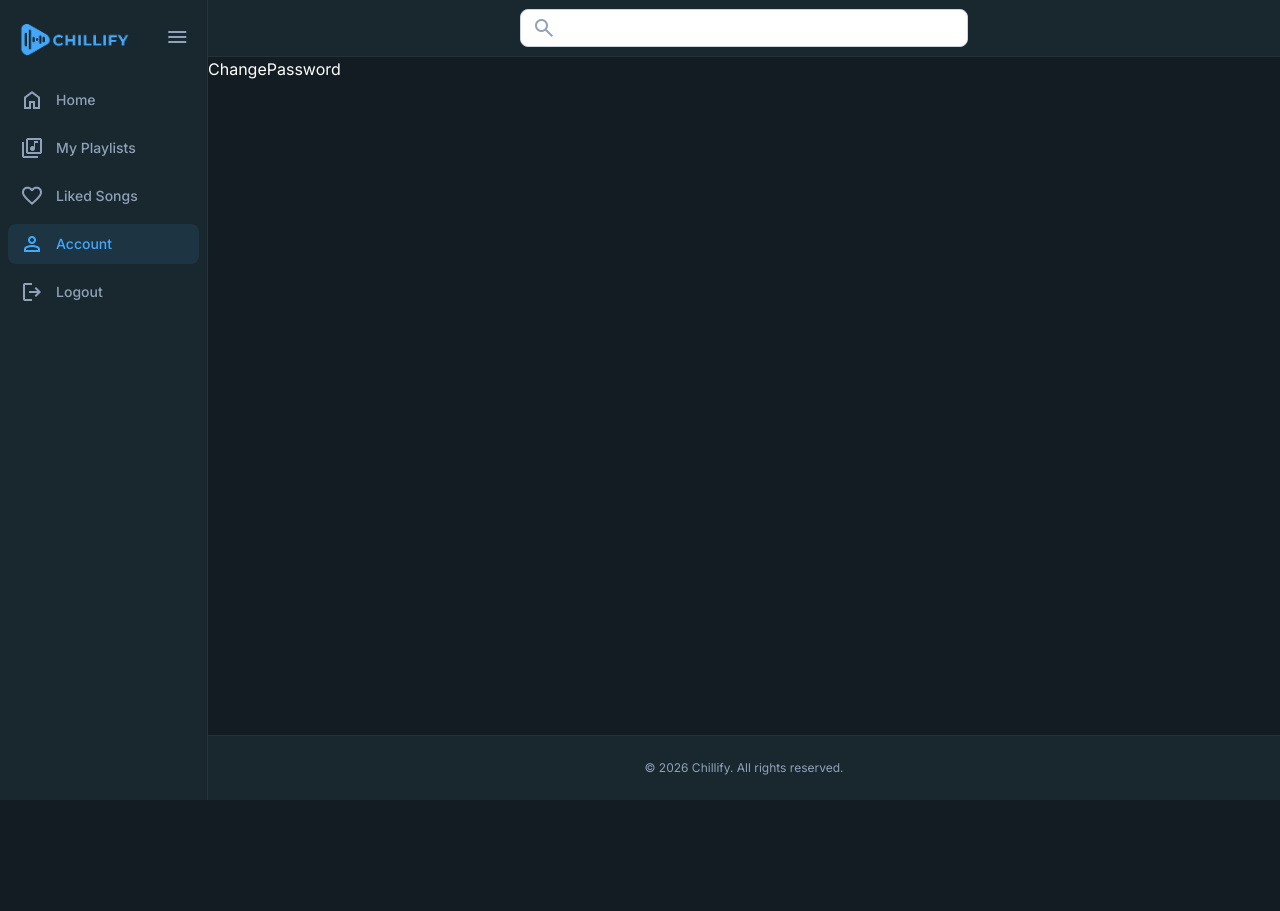
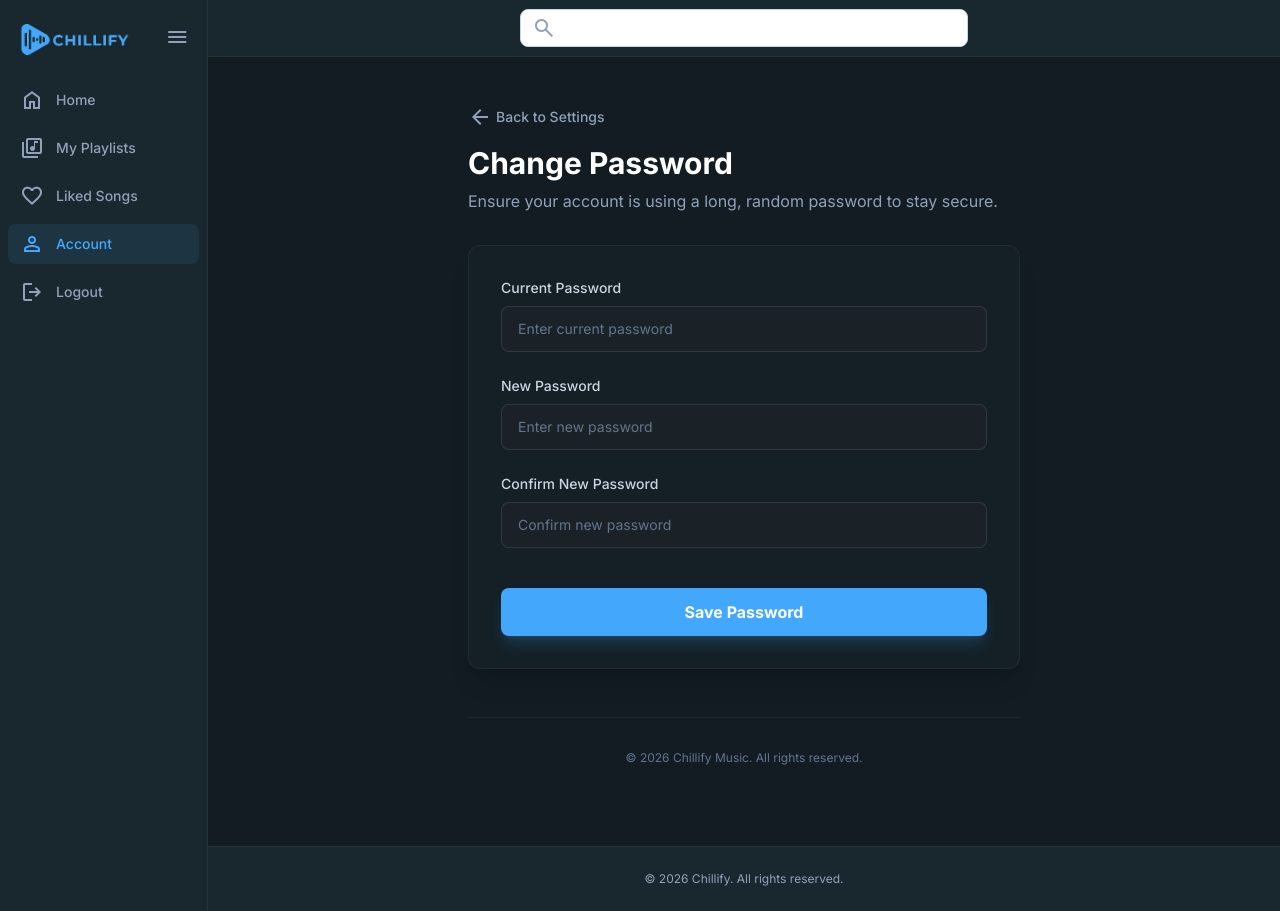
Before and after one commit to DannielVo/Chillify, a React (Vite) app: page /account/change-password in a window 1280 px wide. Before the commit the page ends 800 px from the top, so only its background shows below. Built offline with nearby package versions, Linux system fonts and the light colour scheme.

Commit message:
Feat: Finish UI of Profile and Change password page

```diff
--- a/src/pages/account/ChangePassword.tsx
+++ b/src/pages/account/ChangePassword.tsx
@@ -1,7 +1,98 @@
 import React from "react";
+import { Link } from "react-router-dom";
 
 const ChangePassword = () => {
-  return <div>ChangePassword</div>;
+  return (
+    <div className="flex-1 overflow-y-auto bg-background-dark h-full">
+      <div className="max-w-[600px] mx-auto px-6 py-12 flex flex-col gap-8">
+
+        {/* Header with Back Button */}
+        <div className="flex flex-col gap-2">
+          <Link
+            to="/account"
+            className="text-slate-400 hover:text-white text-sm font-medium flex items-center gap-1 mb-2 transition-colors w-fit"
+          >
+            <span className="material-symbols-outlined text-lg">arrow_back</span>
+            Back to Settings
+          </Link>
+          <h1 className="text-3xl font-bold text-white">Change Password</h1>
+          <p className="text-slate-400">Ensure your account is using a long, random password to stay secure.</p>
+        </div>
+
+        {/* Form Container */}
+        <div className="bg-sidebar-dark/40 rounded-xl p-8 border border-white/5 shadow-xl">
+          <form className="flex flex-col gap-6" onSubmit={(e) => e.preventDefault()}>
+
+            {/* Current Password */}
+            <div className="flex flex-col gap-2">
+              <label
+                className="text-sm font-medium text-slate-300"
+                htmlFor="current-password"
+              >
+                Current Password
+              </label>
+              <input
+                className="w-full bg-[#1b2227] border border-white/10 rounded-lg py-3 px-4 text-sm focus:outline-none focus:ring-2 focus:ring-primary/50 text-white placeholder:text-slate-500 transition-all"
+                id="current-password"
+                placeholder="Enter current password"
+                type="password"
+              />
+            </div>
+
+            {/* New Password */}
+            <div className="flex flex-col gap-2">
+              <label
+                className="text-sm font-medium text-slate-300"
+                htmlFor="new-password"
+              >
+                New Password
+              </label>
+              <input
+                className="w-full bg-[#1b2227] border border-white/10 rounded-lg py-3 px-4 text-sm focus:outline-none focus:ring-2 focus:ring-primary/50 text-white placeholder:text-slate-500 transition-all"
+                id="new-password"
+                placeholder="Enter new password"
+                type="password"
+              />
+            </div>
+
+            {/* Confirm Password */}
+            <div className="flex flex-col gap-2">
+              <label
+                className="text-sm font-medium text-slate-300"
+                htmlFor="confirm-password"
+              >
+                Confirm New Password
+              </label>
+              <input
+                className="w-full bg-[#1b2227] border border-white/10 rounded-lg py-3 px-4 text-sm focus:outline-none focus:ring-2 focus:ring-primary/50 text-white placeholder:text-slate-500 transition-all"
+                id="confirm-password"
+                placeholder="Confirm new password"
+                type="password"
+              />
+            </div>
+
+            {/* Submit Button */}
+            <div className="pt-4">
+              <button
+                className="w-full bg-primary hover:bg-[#3996e0] text-white py-3 rounded-lg font-bold transition-colors text-base cursor-pointer shadow-lg shadow-primary/20"
+                type="submit"
+              >
+                Save Password
+              </button>
+            </div>
+          </form>
+        </div>
+
+        {/* Footer */}
+        <footer className="mt-4 py-8 flex justify-center border-t border-white/5">
+          <div className="text-slate-500 text-xs">
+            <span>© 2026 Chillify Music. All rights reserved.</span>
+          </div>
+        </footer>
+
+      </div>
+    </div>
+  );
 };
 
 export default ChangePassword;
--- a/src/pages/account/Profile.tsx
+++ b/src/pages/account/Profile.tsx
@@ -1,7 +1,108 @@
 import React from "react";
+import { Link } from "react-router-dom";
 
 const Profile = () => {
-  return <div>Profile</div>;
+  return (
+    <div className="flex-1 overflow-y-auto bg-background-dark h-full">
+      <div className="max-w-[800px] w-full mx-auto px-6 py-10 flex flex-col gap-8">
+
+        {/* Header with Back Button */}
+        <div className="flex flex-col gap-2">
+           <Link
+            to="/account"
+            className="text-slate-400 hover:text-white text-sm font-medium flex items-center gap-1 mb-2 transition-colors w-fit"
+          >
+            <span className="material-symbols-outlined text-lg">arrow_back</span>
+            Back to Settings
+          </Link>
+        </div>
+
+        {/* Profile Header Section */}
+        <section className="flex flex-col items-center text-center gap-6">
+          <div className="relative group">
+            <div
+              className="bg-center bg-no-repeat aspect-square bg-cover rounded-full w-32 h-32 border-4 border-sidebar-dark shadow-2xl"
+              style={{
+                backgroundImage: 'url("https://images.unsplash.com/photo-1535713875002-d1d0cf377fde?ixlib=rb-1.2.1&auto=format&fit=crop&w=176&q=80")',
+              }}
+            ></div>
+            <button className="absolute bottom-1 right-1 bg-primary text-white p-2 rounded-full shadow-lg hover:scale-105 transition-transform flex items-center justify-center cursor-pointer">
+              <span className="material-symbols-outlined text-sm">edit</span>
+            </button>
+          </div>
+          <div>
+            <h1 className="text-slate-900 dark:text-white text-3xl font-bold leading-tight tracking-tight font-display">
+              Profile Settings
+            </h1>
+            <p className="text-slate-400 text-sm mt-1">Update your photo and personal details.</p>
+          </div>
+        </section>
+
+        {/* Form Section */}
+        <div className="bg-sidebar-dark/40 rounded-xl p-8 border border-white/5 flex flex-col gap-6 shadow-xl">
+
+          {/* Full Name */}
+          <div className="flex flex-col gap-2">
+            <label className="flex flex-col w-full">
+              <p className="text-slate-300 text-sm font-semibold leading-normal pb-2">
+                Full Name
+              </p>
+              <input
+                className="w-full bg-[#1b2227] border border-white/10 rounded-lg h-14 px-4 text-base text-white placeholder:text-slate-500 focus:outline-none focus:ring-2 focus:ring-primary/50 transition-all"
+                placeholder="John Doe"
+                type="text"
+                defaultValue="Alex Peterson"
+              />
+            </label>
+          </div>
+
+          {/* Phone Number */}
+          <div className="flex flex-col gap-2">
+            <label className="flex flex-col w-full">
+              <p className="text-slate-300 text-sm font-semibold leading-normal pb-2">
+                Phone Number
+              </p>
+              <input
+                className="w-full bg-[#1b2227] border border-white/10 rounded-lg h-14 px-4 text-base text-white placeholder:text-slate-500 focus:outline-none focus:ring-2 focus:ring-primary/50 transition-all"
+                placeholder="+1 (555) 000-0000"
+                type="tel"
+                defaultValue="+1 234 567 890"
+              />
+            </label>
+          </div>
+
+          {/* Email Address (Locked) */}
+          <div className="flex flex-col gap-2 opacity-60">
+            <label className="flex flex-col w-full">
+              <p className="text-slate-300 text-sm font-semibold leading-normal pb-2">
+                Email Address (Locked)
+              </p>
+              <input
+                className="w-full bg-[#1b2227]/50 border border-white/10 rounded-lg h-14 px-4 text-base text-slate-500 cursor-not-allowed"
+                disabled
+                type="email"
+                defaultValue="alex.peterson@example.com"
+              />
+            </label>
+          </div>
+
+          {/* Save Button */}
+          <div className="flex justify-center mt-4">
+            <button className="w-full sm:w-auto min-w-[160px] bg-primary hover:bg-[#3996e0] text-white font-bold py-4 px-10 rounded-lg shadow-lg shadow-primary/20 transition-all flex items-center justify-center cursor-pointer active:scale-95">
+              Save Changes
+            </button>
+          </div>
+        </div>
+
+        {/* Footer */}
+        <footer className="w-full mt-auto py-8 flex justify-center border-t border-white/5">
+          <div className="text-slate-500 text-xs">
+            <span>© 2026 Chillify Music. All rights reserved.</span>
+          </div>
+        </footer>
+      </div>
+    </div>
+  );
 };
 
 export default Profile;
```
